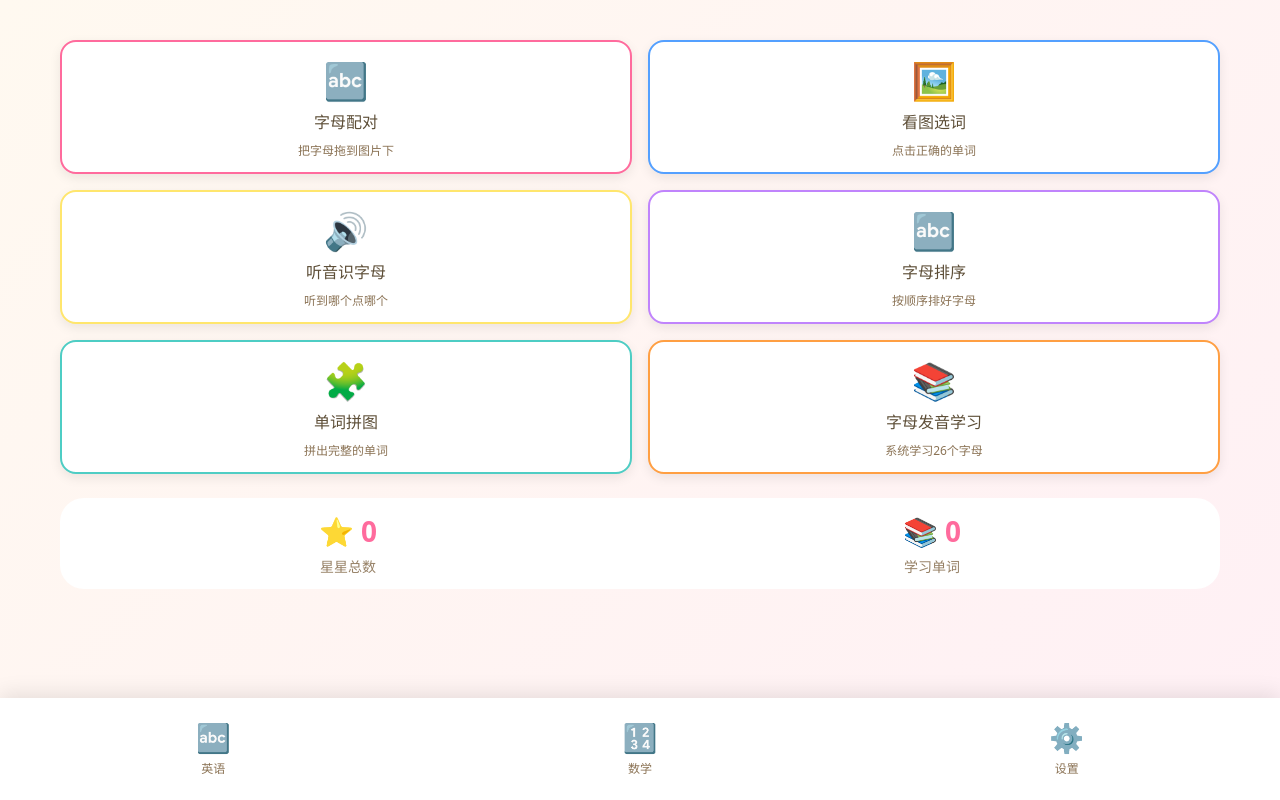
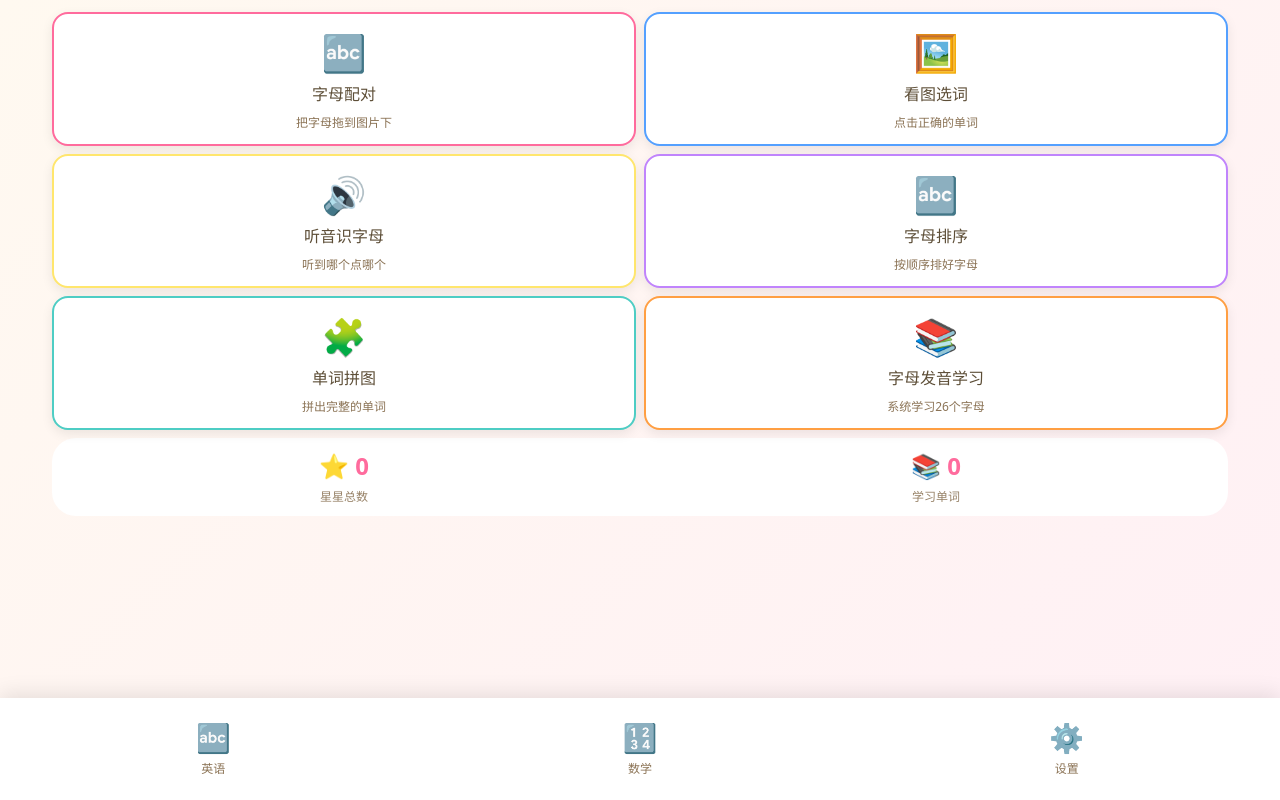
Before and after one commit to JsunDmer/math-game-app, a website: page www/index.html in a window 1280 px wide. Drawn offline with Linux system fonts and the light colour scheme; a web font is replaced by a local one.

Commit message:
优化英语首页星星面板显示
- 压缩游戏网格间距
- 减小星星面板内边距和字体大小
- 确保星星总数在底部可见

```diff
--- a/www/index.html
+++ b/www/index.html
@@ -202,16 +202,16 @@
   <div id="app">
     <!-- 英语标签页 -->
     <div id="english-page" class="page active">
-      <div class="game-container">
-        <div class="game-grid" id="english-games"></div>
-        <div class="progress-panel" style="margin-top: 12px; padding: 12px;">
+      <div class="game-container" style="padding: 12px;">
+        <div class="game-grid" id="english-games" style="gap: 8px; margin-top: 0; margin-bottom: 8px;"></div>
+        <div class="progress-panel" style="margin-top: 0; padding: 10px 12px;">
           <div class="progress-item">
-            <div class="progress-value" style="font-size: 28px;">⭐ <span id="stars-count-en">0</span></div>
-            <div class="progress-label">星星总数</div>
+            <div class="progress-value" style="font-size: 24px;">⭐ <span id="stars-count-en">0</span></div>
+            <div class="progress-label" style="font-size: 12px;">星星总数</div>
           </div>
           <div class="progress-item">
-            <div class="progress-value" style="font-size: 28px;">📚 <span id="words-count">0</span></div>
-            <div class="progress-label">学习单词</div>
+            <div class="progress-value" style="font-size: 24px;">📚 <span id="words-count">0</span></div>
+            <div class="progress-label" style="font-size: 12px;">学习单词</div>
           </div>
         </div>
       </div>
```
